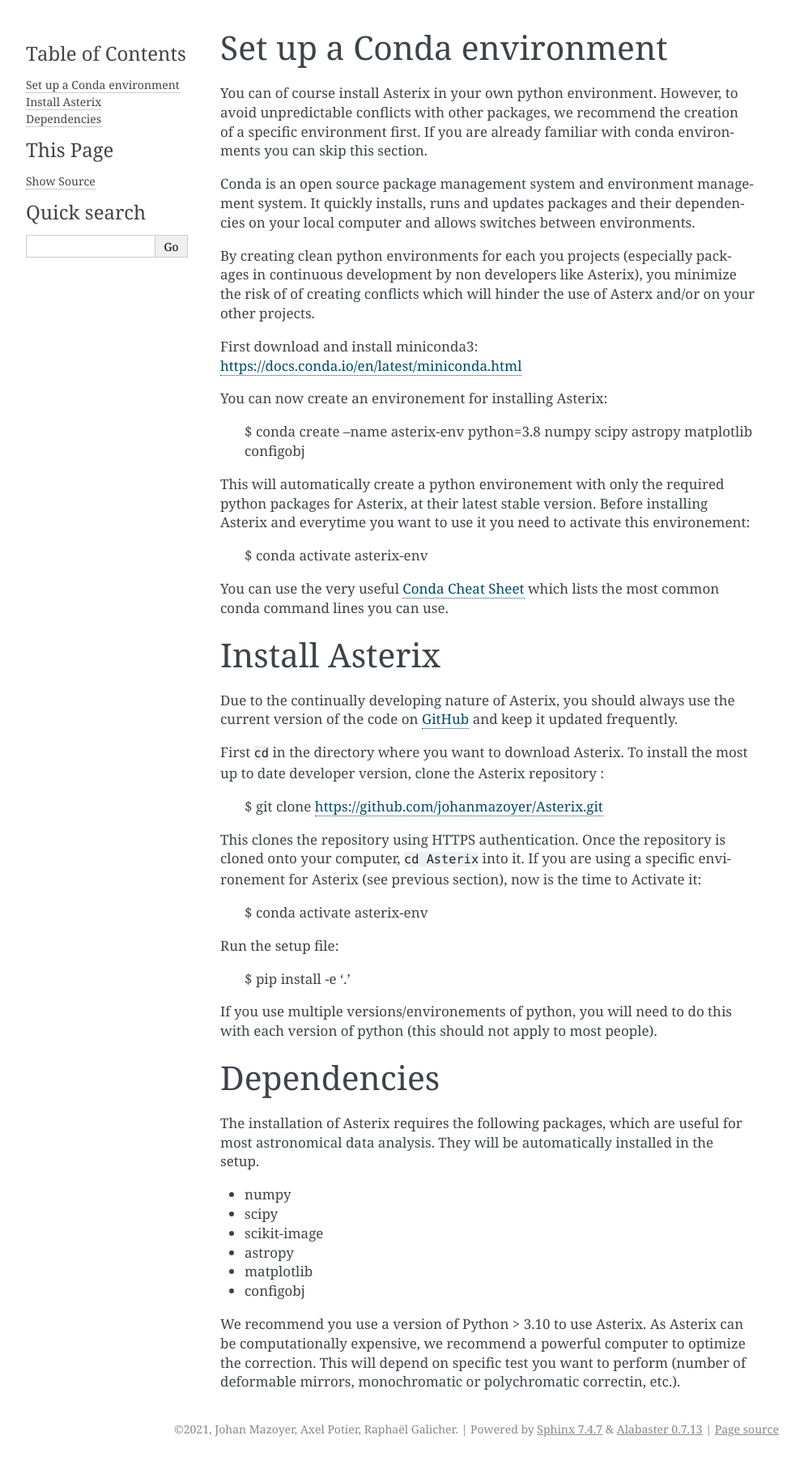
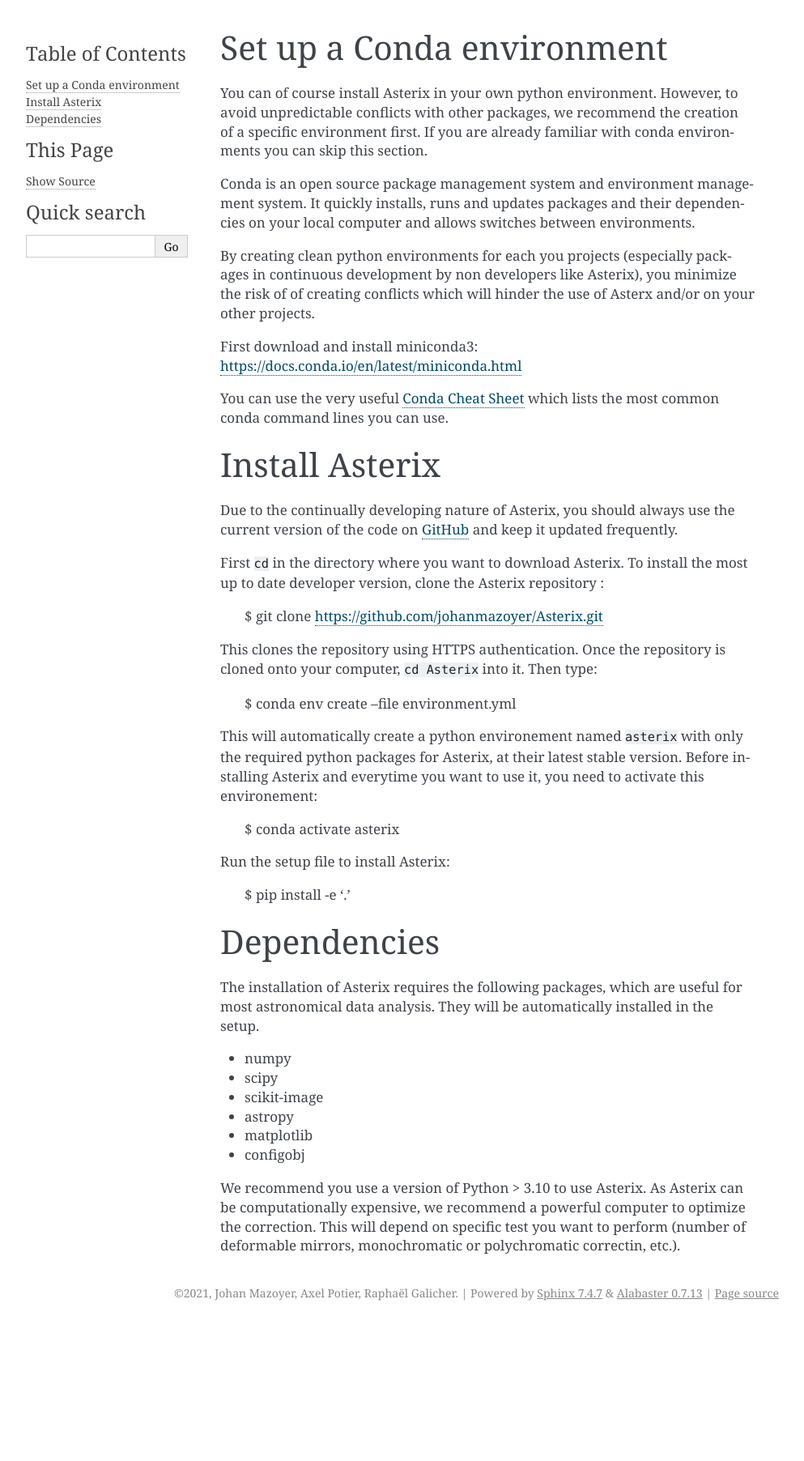
Before and after one commit to johanmazoyer/Asterix, a Sphinx documentation site: the page built from source/install.rst, in a window 1280 px wide. Shown: the whole page at 81% size, without its empty margins (148-1141 px from the left). Built offline with Sphinx 7.4.7, drawn with Linux system fonts in a browser that asks for light colours; after the commit the page ends 1636 px from its top, so only the background shows below that.

Commit message:
update readme and install section in pdf manual

```diff
--- a/source/install.rst
+++ b/source/install.rst
@@ -19,19 +19,8 @@
 First download and install miniconda3:
 https://docs.conda.io/en/latest/miniconda.html
 
-You can now create an environement for installing Asterix:
-
-    $ conda create --name asterix-env python=3.8 numpy scipy astropy matplotlib configobj
-
-This will automatically create a python environement with only the required python packages for Asterix, at their
-latest stable version. Before installing Asterix and everytime you want to use it you need to activate this environement:
-
-    $ conda activate asterix-env
-
-
 You can use the very useful `Conda Cheat Sheet <https://docs.conda.io/projects/conda/en/4.6.0/_downloads/52a95608c49671267e40c689e0bc00ca/conda-cheatsheet.pdf>`_
 which lists the most common conda command lines you can use.
-
 
 Install Asterix
 -----------------
@@ -45,18 +34,18 @@
     $ git clone https://github.com/johanmazoyer/Asterix.git
 
 This clones the repository using HTTPS authentication. Once the repository is cloned onto your computer, ``cd Asterix`` into it.
-If you are using a specific environement for Asterix (see previous section), now is the time to Activate it:
+Then type:
 
-    $ conda activate asterix-env
+    $ conda env create --file environment.yml
 
-Run the setup file:
+This will automatically create a python environement named ``asterix`` with only the required python packages for Asterix, at their
+latest stable version. Before installing Asterix and everytime you want to use it, you need to activate this environement:
+
+    $ conda activate asterix
+
+Run the setup file to install Asterix:
 
     $ pip install -e '.'
-
-If you use multiple versions/environements of python, you will need to do this with each version of python
-(this should not apply to most people).
-
-
 
 
 Dependencies
```
Also changed, not shown: README.md (+3 -3 lines).
